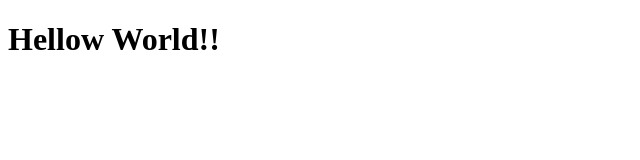
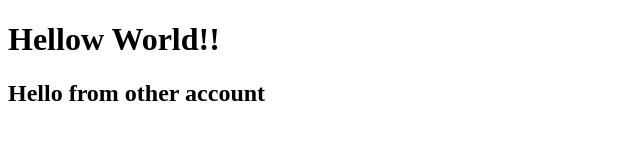
Before and after one commit to bogdanho10/MihaiBogdanProject, a plain HTML site: page index.html in a window 1280 px wide. Shown: the whole page, without its empty margins (0-640 px from the left). Drawn offline with Linux system fonts and the light colour scheme.

Commit message:
index.html
If you want?

```diff
--- a/index.html
+++ b/index.html
@@ -7,6 +7,8 @@
 
 <body>
     <h1>Hellow World!!</h1>
+
+    <h2>Hello from other account</h2>
 </body>
 
 </html>
```
